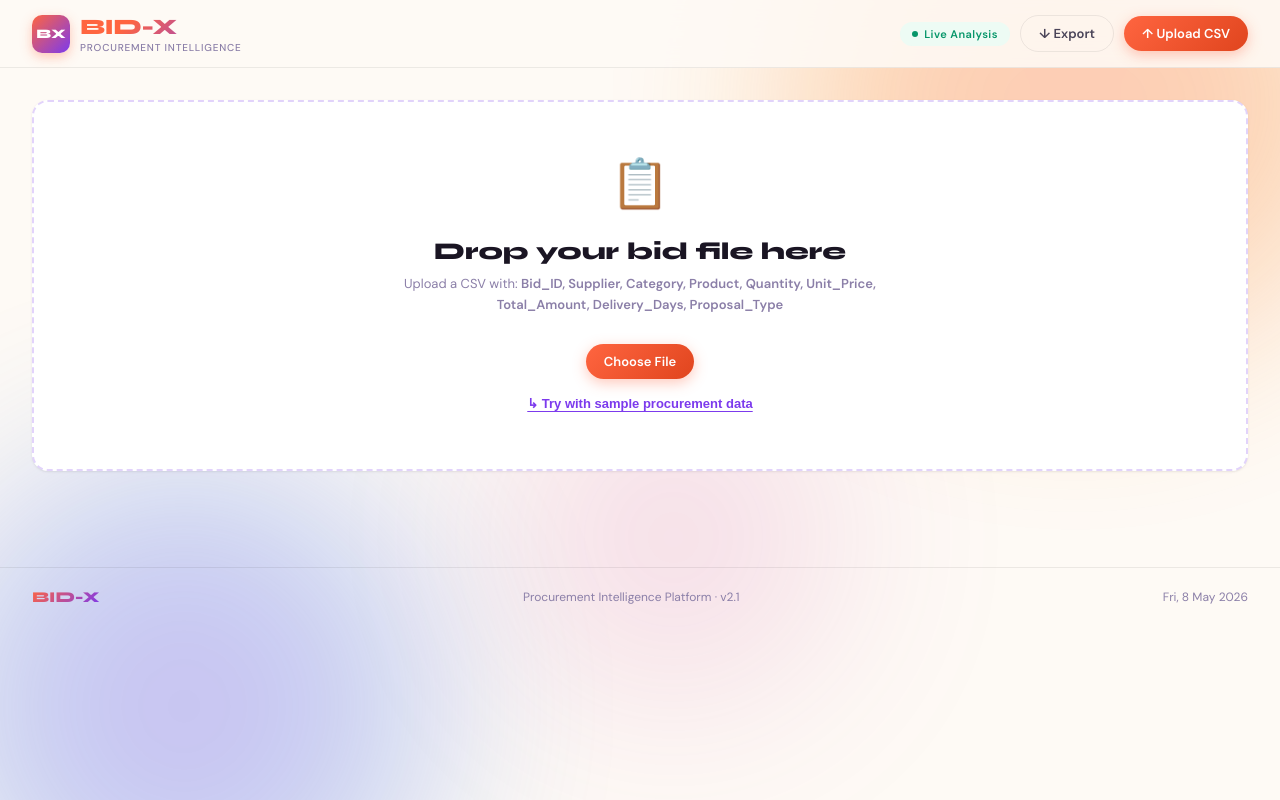
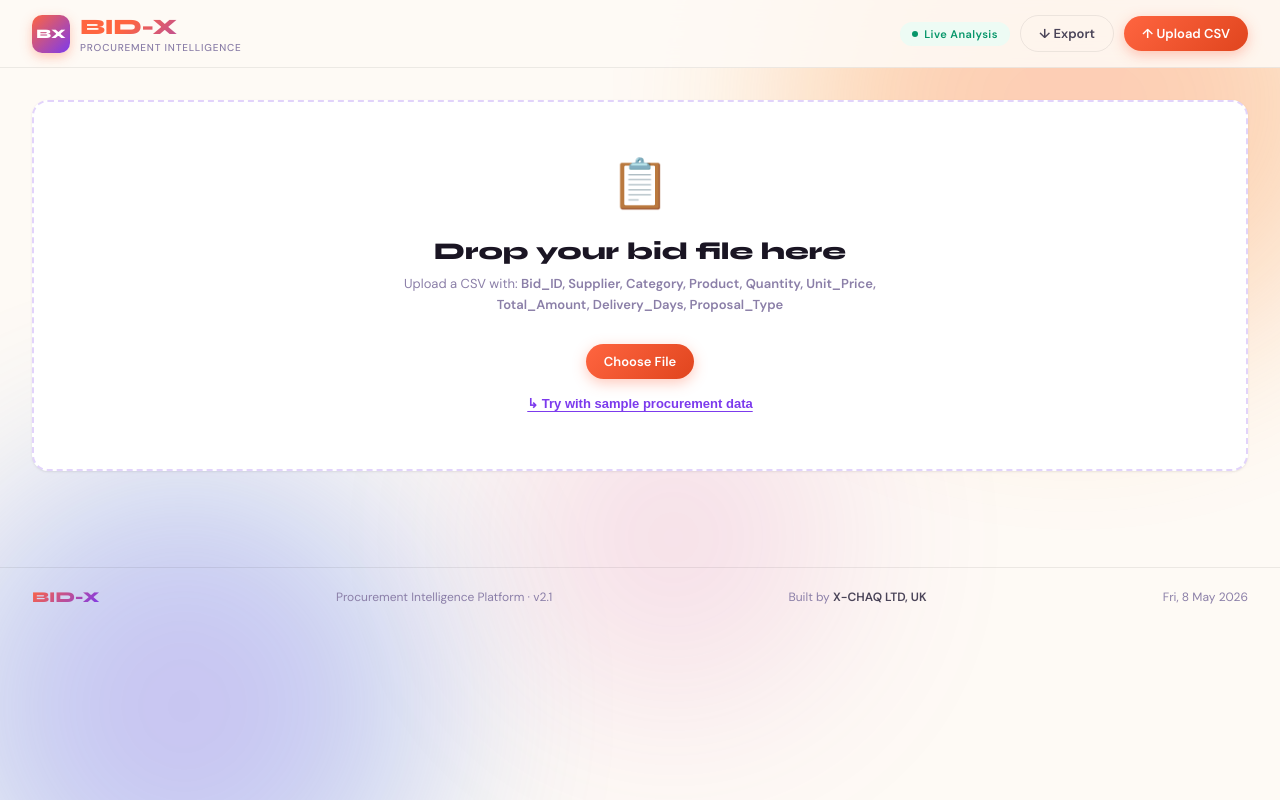
Before and after one commit to chaqBD/BID-X, a plain HTML site: page templates/index.html in a window 1280 px wide. Drawn offline with Linux system fonts and the light colour scheme.

Commit message:
Add X-CHAQ LTD UK branding to footer

```diff
--- a/templates/index.html
+++ b/templates/index.html
@@ -503,6 +503,7 @@ footer{position:relative;z-index:1;border-top:1px solid var(--border);padding:1.
 <footer>
   <div class="footer-logo">BID-X</div>
   <div>Procurement Intelligence Platform &middot; v2.1</div>
+  <div style="font-size:12px;color:var(--text-3)">Built by <strong style="color:var(--text-2)">X-CHAQ LTD, UK</strong></div>
   <div id="ts"></div>
 </footer>
 
```
